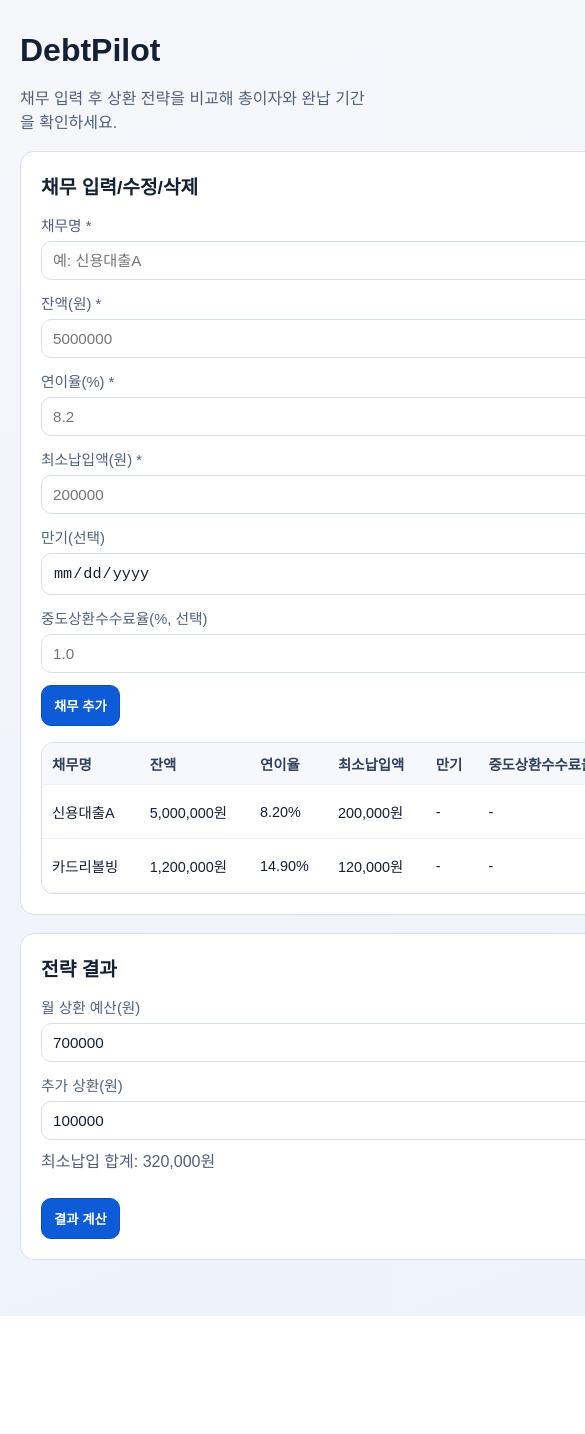
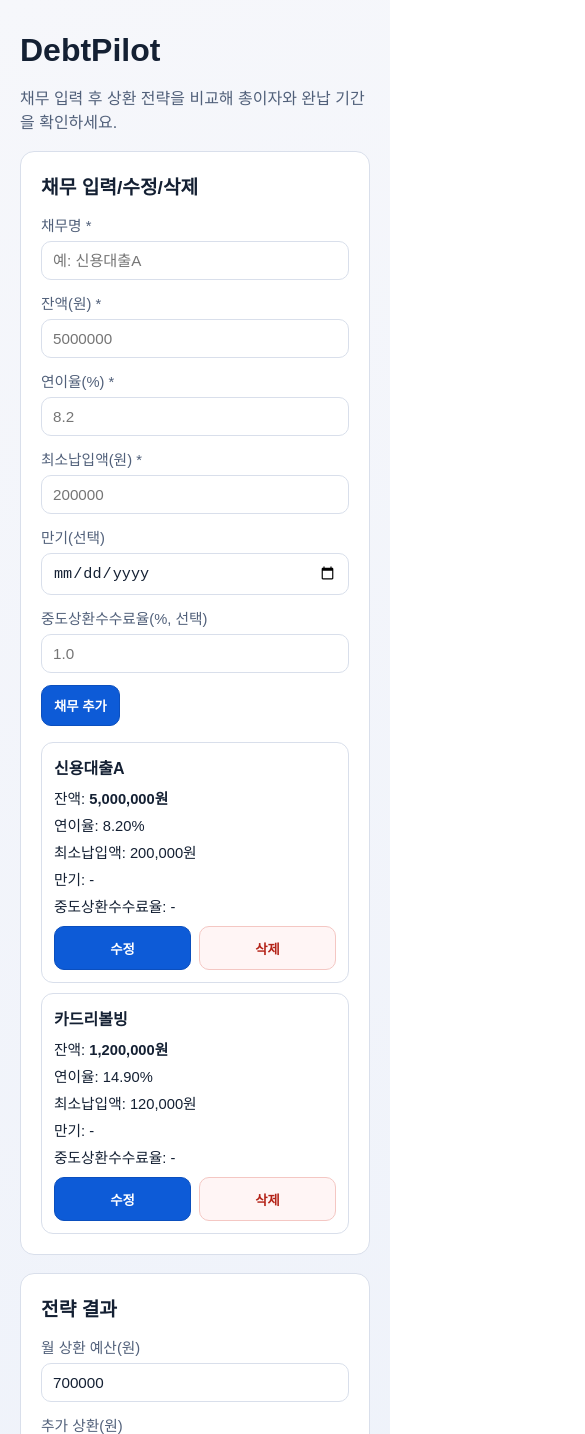
Before and after one commit to asusikai/loan-debt-planner, a Next.js app: page / in a window 390 px wide. Shown: the top 1434 px of the page, 585 px wide, since content can reach past the window. Before the commit the page ends 1316 px from the top, so only its background shows below. Built offline with nearby package versions, Linux system fonts and the light colour scheme.

Commit message:
feat(ui): 채무 목록 테이블·모바일 카드와 편집/삭제 액션 분리

```diff
--- /dev/null
+++ b/src/app/components/debt-list.tsx
@@ -0,0 +1,117 @@
+import type { Debt } from "@/types/repayment";
+
+export type EditableDebt = Debt & { id: string };
+
+type DebtListProps = {
+  debts: EditableDebt[];
+  onEdit: (id: string) => void;
+  onDelete: (id: string) => void;
+  onAddNew?: () => void;
+};
+
+function formatCurrency(value: number): string {
+  return `${value.toLocaleString("ko-KR")}원`;
+}
+
+function formatRate(value?: number): string {
+  if (value === undefined) {
+    return "-";
+  }
+
+  return `${(value * 100).toFixed(2)}%`;
+}
+
+function formatDate(value?: string): string {
+  if (!value) {
+    return "-";
+  }
+
+  const date = new Date(value);
+  if (Number.isNaN(date.getTime())) {
+    return value;
+  }
+
+  return new Intl.DateTimeFormat("ko-KR", {
+    year: "numeric",
+    month: "short",
+    day: "numeric",
+  }).format(date);
+}
+
+export function DebtList({ debts, onEdit, onDelete, onAddNew }: DebtListProps) {
+  if (debts.length === 0) {
+    return (
+      <div className="debt-empty-state" style={{ marginTop: 16 }}>
+        <p className="muted">채무가 없습니다. 첫 채무를 추가해 시작하세요.</p>
+        {onAddNew ? (
+          <button type="button" onClick={onAddNew}>
+            채무 추가
+          </button>
+        ) : null}
+      </div>
+    );
+  }
+
+  return (
+    <>
+      <div className="table-wrap debt-table-desktop" style={{ marginTop: 16 }}>
+        <table>
+          <thead>
+            <tr>
+              <th>채무명</th>
+              <th>잔액</th>
+              <th>연이율</th>
+              <th>최소납입액</th>
+              <th>만기</th>
+              <th>중도상환수수료율</th>
+              <th>액션</th>
+            </tr>
+          </thead>
+          <tbody>
+            {debts.map((debt) => (
+              <tr key={debt.id}>
+                <td>{debt.name}</td>
+                <td>{formatCurrency(debt.balance)}</td>
+                <td>{formatRate(debt.annualRate)}</td>
+                <td>{formatCurrency(debt.minimumPayment)}</td>
+                <td>{formatDate(debt.maturityDate)}</td>
+                <td>{formatRate(debt.prepaymentFeeRate)}</td>
+                <td>
+                  <button type="button" className="small" onClick={() => onEdit(debt.id)}>
+                    수정
+                  </button>
+                  <button type="button" className="small danger" onClick={() => onDelete(debt.id)}>
+                    삭제
+                  </button>
+                </td>
+              </tr>
+            ))}
+          </tbody>
+        </table>
+      </div>
+
+      <div className="debt-cards-mobile" style={{ marginTop: 16 }}>
+        {debts.map((debt) => (
+          <article className="debt-card" key={`card-${debt.id}`}>
+            <h3>{debt.name}</h3>
+            <p>
+              잔액: <strong>{formatCurrency(debt.balance)}</strong>
+            </p>
+            <p>연이율: {formatRate(debt.annualRate)}</p>
+            <p>최소납입액: {formatCurrency(debt.minimumPayment)}</p>
+            <p>만기: {formatDate(debt.maturityDate)}</p>
+            <p>중도상환수수료율: {formatRate(debt.prepaymentFeeRate)}</p>
+            <div className="debt-card-actions">
+              <button type="button" onClick={() => onEdit(debt.id)}>
+                수정
+              </button>
+              <button type="button" className="danger" onClick={() => onDelete(debt.id)}>
+                삭제
+              </button>
+            </div>
+          </article>
+        ))}
+      </div>
+    </>
+  );
+}
--- a/src/app/globals.css
+++ b/src/app/globals.css
@@ -184,6 +184,52 @@ button.danger {
   border-radius: 12px;
 }
 
+.debt-empty-state {
+  margin-top: 12px;
+  border: 1px dashed var(--border);
+  border-radius: 12px;
+  padding: 16px;
+  display: flex;
+  align-items: center;
+  justify-content: space-between;
+  gap: 12px;
+}
+
+.debt-table-desktop {
+  display: block;
+}
+
+.debt-cards-mobile {
+  display: none;
+}
+
+.debt-card {
+  border: 1px solid var(--border);
+  border-radius: 12px;
+  background: #fff;
+  padding: 12px;
+}
+
+.debt-card + .debt-card {
+  margin-top: 10px;
+}
+
+.debt-card p {
+  margin: 6px 0 0;
+  font-size: 0.92rem;
+}
+
+.debt-card-actions {
+  margin-top: 10px;
+  display: grid;
+  grid-template-columns: repeat(2, minmax(0, 1fr));
+  gap: 8px;
+}
+
+.debt-card-actions button {
+  min-height: 44px;
+}
+
 table {
   width: 100%;
   border-collapse: collapse;
@@ -218,6 +264,19 @@ th {
   .result-cards {
     grid-template-columns: 1fr;
   }
+
+  .debt-empty-state {
+    flex-direction: column;
+    align-items: stretch;
+  }
+
+  .debt-table-desktop {
+    display: none;
+  }
+
+  .debt-cards-mobile {
+    display: block;
+  }
 }
 
 @media (min-width: 1100px) {
--- a/src/app/page.tsx
+++ b/src/app/page.tsx
@@ -2,11 +2,10 @@
 
 import { useMemo, useState } from "react";
 
+import { DebtList, type EditableDebt } from "@/app/components/debt-list";
 import { DebtForm, type DebtFormValues } from "@/app/components/debt-form";
 import { simulateStrategy } from "@/lib/repayment/engine";
-import type { Debt, StrategyResult } from "@/types/repayment";
-
-type EditableDebt = Debt & { id: string };
+import type { StrategyResult } from "@/types/repayment";
 
 const initialDebts: EditableDebt[] = [
   {
@@ -165,6 +164,11 @@ export default function HomePage() {
     }
   }
 
+  function handleAddDebt() {
+    resetForm();
+    setErrorMessage("");
+  }
+
   function handleCalculate() {
     try {
       if (debts.length === 0) {
@@ -211,59 +215,12 @@ export default function HomePage() {
             onCancel={resetForm}
           />
 
-          <div className="table-wrap" style={{ marginTop: 16 }}>
-            <table>
-              <thead>
-                <tr>
-                  <th>채무명</th>
-                  <th>잔액</th>
-                  <th>연이율</th>
-                  <th>최소납입액</th>
-                  <th>만기</th>
-                  <th>중도상환수수료율</th>
-                  <th>액션</th>
-                </tr>
-              </thead>
-              <tbody>
-                {debts.length === 0 ? (
-                  <tr>
-                    <td colSpan={7}>채무가 없습니다.</td>
-                  </tr>
-                ) : (
-                  debts.map((debt) => (
-                    <tr key={debt.id}>
-                      <td>{debt.name}</td>
-                      <td>{toCurrency(debt.balance)}</td>
-                      <td>{(debt.annualRate * 100).toFixed(2)}%</td>
-                      <td>{toCurrency(debt.minimumPayment)}</td>
-                      <td>{debt.maturityDate ?? "-"}</td>
-                      <td>
-                        {debt.prepaymentFeeRate !== undefined
-                          ? `${(debt.prepaymentFeeRate * 100).toFixed(2)}%`
-                          : "-"}
-                      </td>
-                      <td>
-                        <button
-                          type="button"
-                          className="small"
-                          onClick={() => handleEditDebt(debt.id)}
-                        >
-                          수정
-                        </button>
-                        <button
-                          type="button"
-                          className="small danger"
-                          onClick={() => handleDeleteDebt(debt.id)}
-                        >
-                          삭제
-                        </button>
-                      </td>
-                    </tr>
-                  ))
-                )}
-              </tbody>
-            </table>
-          </div>
+          <DebtList
+            debts={debts}
+            onEdit={handleEditDebt}
+            onDelete={handleDeleteDebt}
+            onAddNew={handleAddDebt}
+          />
         </section>
 
         <section className="card">
```
